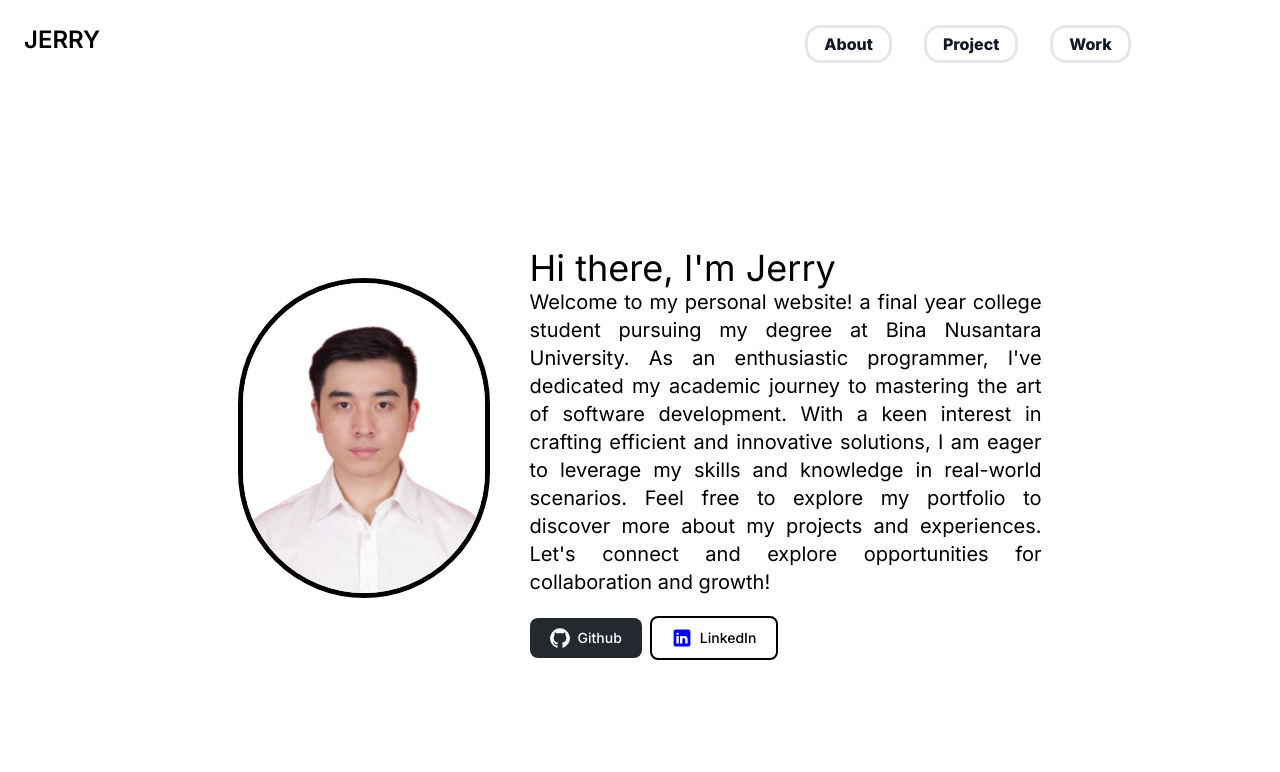
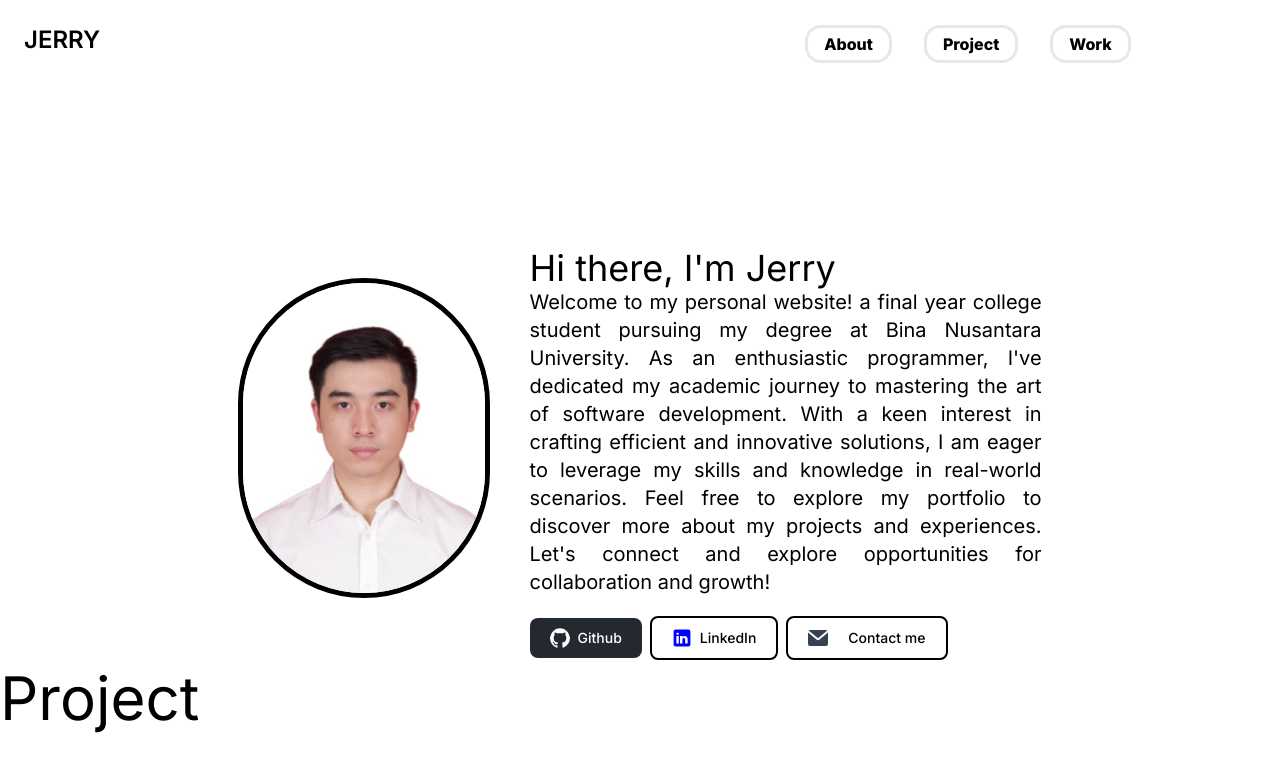
Before and after one commit to JXLK-dev/Jxlk-Website, a Next.js app: page / in a window 1280 px wide. Shown: the top 772 px of the page. Built offline with nearby package versions, Linux system fonts and the light colour scheme.

Commit message:
introduction section finished

```diff
--- a/app/components/Header.tsx
+++ b/app/components/Header.tsx
@@ -45,14 +45,10 @@ export const Header = () => {
   const elevatedButtonClass =
     "md:px-4 md:py-1 md:rounded-2xl md:hover:border-[3px] md:hover:border-black md:animate-[exitFloating_2s] md:hover:shadow-xl md:transition md:hover:duration-500 md:hover:motion-safe:animate-[slowFloating_3s_infinite] font-extrabold ";
   return (
-    <motion.div
-      className="text-black h-fit sticky"
-      initial="initial"
-      animate="loading"
-    >
+    <motion.div className="h-fit sticky" initial="initial" animate="loading">
       <motion.nav className="border-gray-200 ">
         <motion.div className="max-w-screen-xl flex flex-wrap items-center justify-between mx-auto p-4">
-          <motion.span className="text-black self-center text-2xl font-semibold whitespace-nowrap md:rounded-xl md:p-2">
+          <motion.span className="self-center text-2xl font-semibold whitespace-nowrap md:rounded-xl md:p-2">
             JERRY
           </motion.span>
           <button
@@ -85,7 +81,7 @@ export const Header = () => {
               <motion.li variants={navbarChildAnimation}>
                 <a
                   href="#"
-                  className={`block py-2 px-3 text-gray-900 rounded hover:bg-gray-100 md:hover:bg-transparent md:border-0 ${elevatedButtonClass}`}
+                  className={`block py-2 px-3 rounded hover:bg-gray-100 md:hover:bg-transparent md:border-0 ${elevatedButtonClass}`}
                   aria-current="page"
                 >
                   About
@@ -94,7 +90,7 @@ export const Header = () => {
               <motion.li variants={navbarChildAnimation}>
                 <a
                   href="#"
-                  className={`block py-2 px-3 text-gray-900 rounded hover:bg-gray-100 md:hover:bg-transparent md:border-0 ${elevatedButtonClass}`}
+                  className={`block py-2 px-3 rounded hover:bg-gray-100 md:hover:bg-transparent md:border-0 ${elevatedButtonClass}`}
                 >
                   Project
                 </a>
@@ -102,7 +98,7 @@ export const Header = () => {
               <motion.li variants={navbarChildAnimation}>
                 <a
                   href="#"
-                  className={`block py-2 px-3 text-gray-900 rounded hover:bg-gray-100 md:hover:bg-transparent md:border-0 ${elevatedButtonClass}`}
+                  className={`block py-2 px-3 rounded hover:bg-gray-100 md:hover:bg-transparent md:border-0 ${elevatedButtonClass}`}
                 >
                   Work
                 </a>
@@ -110,7 +106,7 @@ export const Header = () => {
               <motion.li variants={navbarChildAnimation}>
                 <a
                   href="#"
-                  className={`block py-2 px-3 text-gray-900 rounded hover:bg-gray-100 md:hover:bg-transparent md:border-0 ${elevatedButtonClass}`}
+                  className={`block py-2 px-3 rounded hover:bg-gray-100 md:hover:bg-transparent md:border-0 ${elevatedButtonClass}`}
                 >
                   Contact
                 </a>
--- a/app/components/IntroductionSection.tsx
+++ b/app/components/IntroductionSection.tsx
@@ -36,7 +36,7 @@ export const IntroductionSection = () => {
     },
   };
   return (
-    <div className="text-black pt-32 block w-1/2 m-auto md:w-full md:flex md:justify-center md:items-center">
+    <div className="pt-32 block w-1/2 m-auto md:w-full md:flex md:justify-center md:items-center">
       <motion.div initial="hidden" animate="show" variants={image}>
         <Image
           className="rounded-full border-[5px] border-black h-[40vh] w-auto m-auto"
@@ -70,14 +70,16 @@ export const IntroductionSection = () => {
             growth!
           </p>
         </motion.div>
-        <motion.div className="mt-5">
+        <motion.div
+          className="mt-5"
+          initial="hidden"
+          animate="show"
+          variants={introParagraph}
+        >
           <a
             href="https://www.github.com/jxlk-dev"
-            initial="hidden"
-            animate="show"
-            variants={introParagraph}
             type="button"
-            class="text-white cursor-pointer bg-[#24292F] hover:bg-[#24292F]/90 focus:ring-4 focus:outline-none focus:ring-[#24292F]/50 font-medium rounded-lg text-sm px-5 py-2.5 text-center inline-flex items-center me-2 mb-2 hover:animate-pulse"
+            class="text-white cursor-pointer bg-[#24292F] hover:bg-[#24292F]/90 focus:ring-4 focus:outline-none focus:ring-[#24292F]/50 font-medium rounded-lg text-sm px-5 py-2.5 text-center inline-flex items-center me-2 mb-2 hover:animate-bounce animate-[exitFloating_2s]"
           >
             <svg
               className="w-5 h-5 me-2"
@@ -96,11 +98,8 @@ export const IntroductionSection = () => {
           </a>
           <a
             href="https://www.linkedin.com/in/jerry-developer"
-            initial="hidden"
-            animate="show"
-            variants={introParagraph}
             type="button"
-            class="text-black border-2 border-black cursor-pointer bg-white hover:bg-white/90 focus:ring-4 focus:outline-none focus:ring-white/50 font-medium rounded-lg text-sm px-5 py-2.5 text-center inline-flex items-center me-2 mb-2 hover:animate-pulse"
+            class="text-black border-2 border-black cursor-pointer bg-white hover:bg-white/90 focus:ring-4 focus:outline-none focus:ring-white/50 font-medium rounded-lg text-sm px-5 py-2.5 text-center inline-flex items-center me-2 mb-2 hover:animate-bounce animate-[exitFloating_2s]"
           >
             <svg
               xmlns="http://www.w3.org/2000/svg"
@@ -112,6 +111,23 @@ export const IntroductionSection = () => {
             </svg>
             LinkedIn
           </a>
+          <a
+            href="mailto:jerrybudiman03@gmail.com"
+            type="button"
+            class="text-black border-2 border-black cursor-pointer bg-white hover:bg-white/90 focus:ring-4 focus:outline-none focus:ring-white/50 font-medium rounded-lg text-sm px-5 py-2.5 text-center inline-flex items-center me-2 mb-2 hover:animate-bounce animate-[exitFloating_2s]"
+          >
+            <svg
+              class="w-5 h-5 mr-5 text-gray-700"
+              aria-hidden="true"
+              xmlns="http://www.w3.org/2000/svg"
+              fill="currentColor"
+              viewBox="0 0 20 16"
+            >
+              <path d="m10.036 8.278 9.258-7.79A1.979 1.979 0 0 0 18 0H2A1.987 1.987 0 0 0 .641.541l9.395 7.737Z"></path>
+              <path d="M11.241 9.817c-.36.275-.801.425-1.255.427-.428 0-.845-.138-1.187-.395L0 2.6V14a2 2 0 0 0 2 2h16a2 2 0 0 0 2-2V2.5l-8.759 7.317Z"></path>
+            </svg>
+            Contact me
+          </a>
         </motion.div>
       </div>
     </div>
--- a/app/components/Project.tsx
+++ b/app/components/Project.tsx
@@ -1,5 +1,6 @@
+"use client";
 import React from "react";
 
-const Project = () => {
-  return <div></div>;
+export const Project = () => {
+  return <div className="text-6xl w-full">Project</div>;
 };
--- a/app/page.tsx
+++ b/app/page.tsx
@@ -2,12 +2,14 @@ import { IntroLoader } from "../app/components/IntroLoader";
 import { Header } from "../app/components/Header";
 import { Testing } from "../app/components/Testing";
 import { IntroductionSection } from "../app/components/IntroductionSection";
+import { Project } from "../app/components/Project";
 export default function Home() {
   return (
-    <main className="bg-white min-h-screen">
+    <main className="bg-white min-h-screen text-black dark:bg-gray-900 dark:text-white">
       <IntroLoader />
       <Header />
       <IntroductionSection />
+      <Project />
     </main>
   );
 }
```
